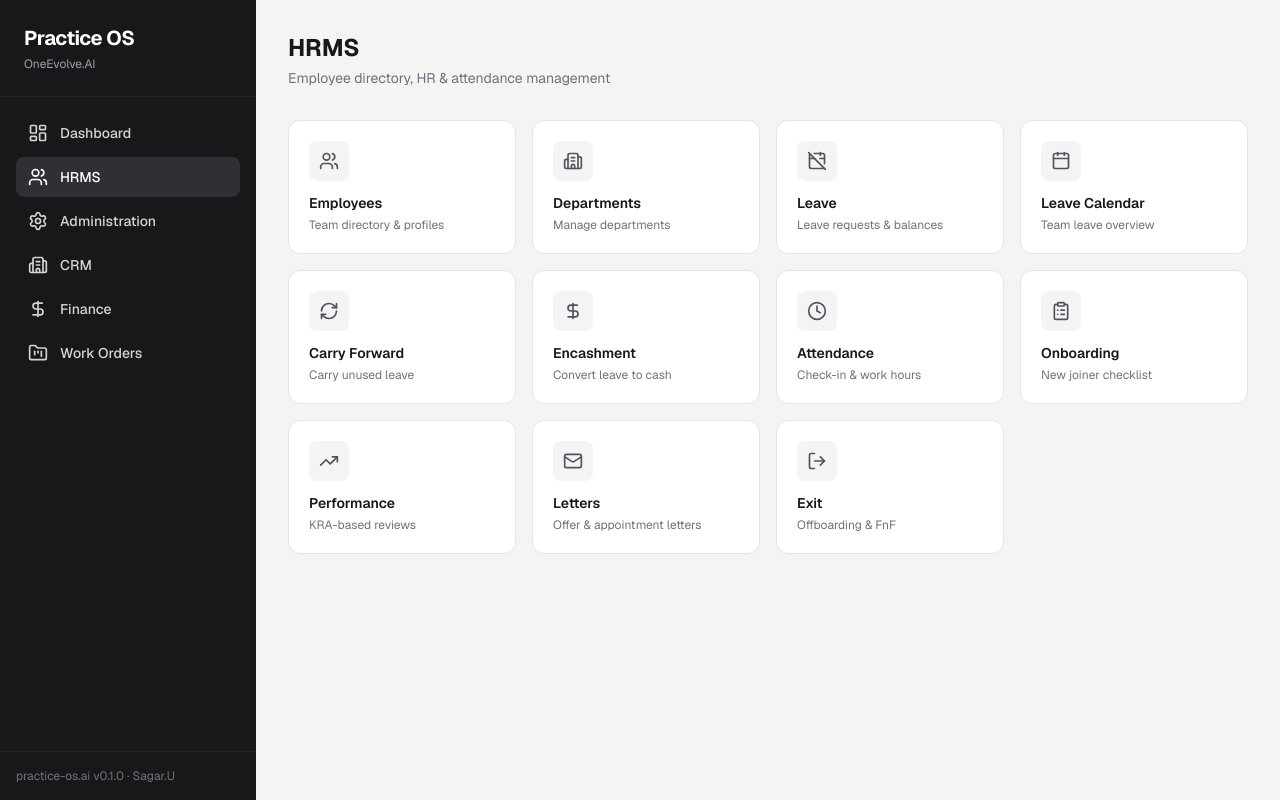
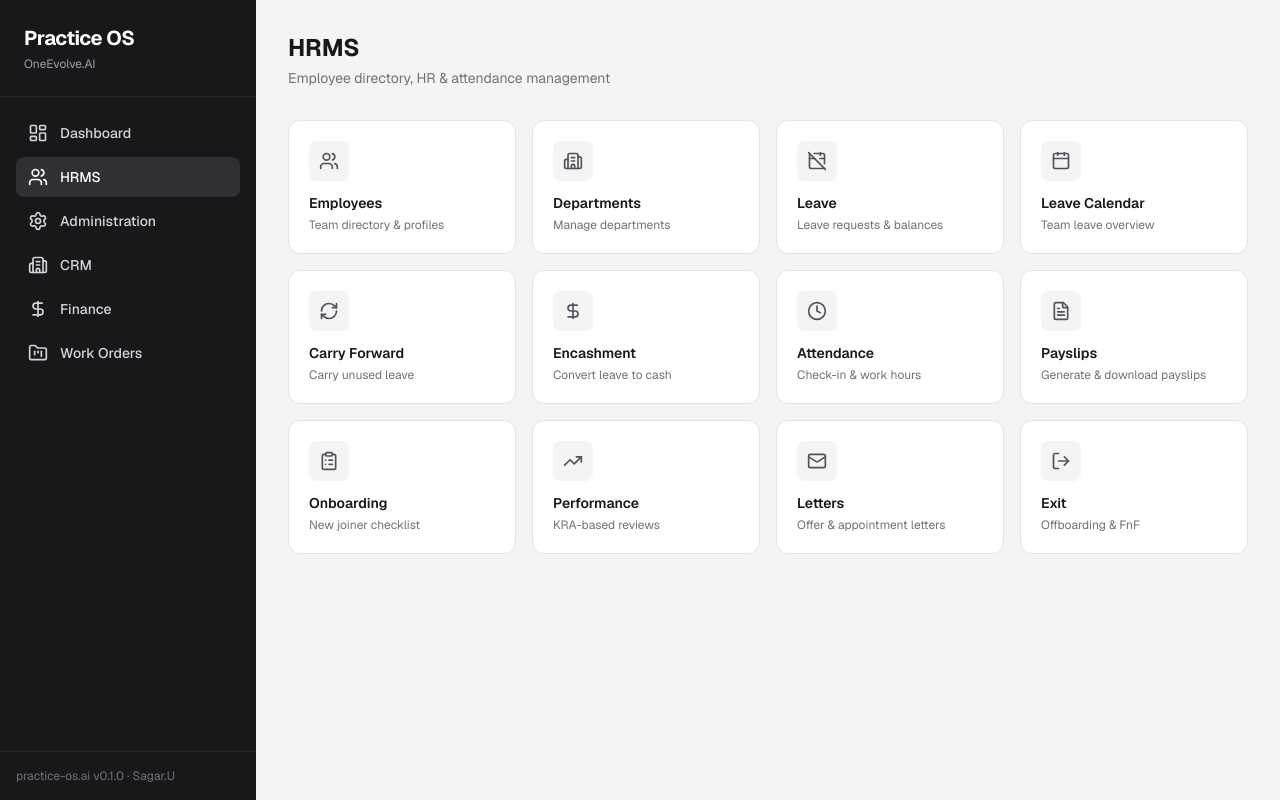
Before and after one commit to oneevolve-ai/practice-os, a Next.js app: page /people in a window 1280 px wide. Built offline with nearby package versions, Linux system fonts and the light colour scheme.

Commit message:
Revert "Remove payslips references"
This reverts commit 60f3d1b9f0ce061dddfdd3982adb2e8bdd2da9da.

```diff
--- a/src/app/people/page.tsx
+++ b/src/app/people/page.tsx
@@ -10,6 +10,7 @@ const modules = [
   { name: "Carry Forward", href: "/people/leave/carry-forward", icon: RefreshCw, desc: "Carry unused leave" },
   { name: "Encashment", href: "/people/leave/encashment", icon: DollarSign, desc: "Convert leave to cash" },
   { name: "Attendance", href: "/people/attendance", icon: Clock, desc: "Check-in & work hours" },
+  { name: "Payslips", href: "/people/payslips", icon: FileText, desc: "Generate & download payslips" },
   { name: "Onboarding", href: "/people/employees/onboarding", icon: ClipboardList, desc: "New joiner checklist" },
   { name: "Performance", href: "/people/performance", icon: TrendingUp, desc: "KRA-based reviews" },
   { name: "Letters", href: "/people/letters", icon: Mail, desc: "Offer & appointment letters" },
```
